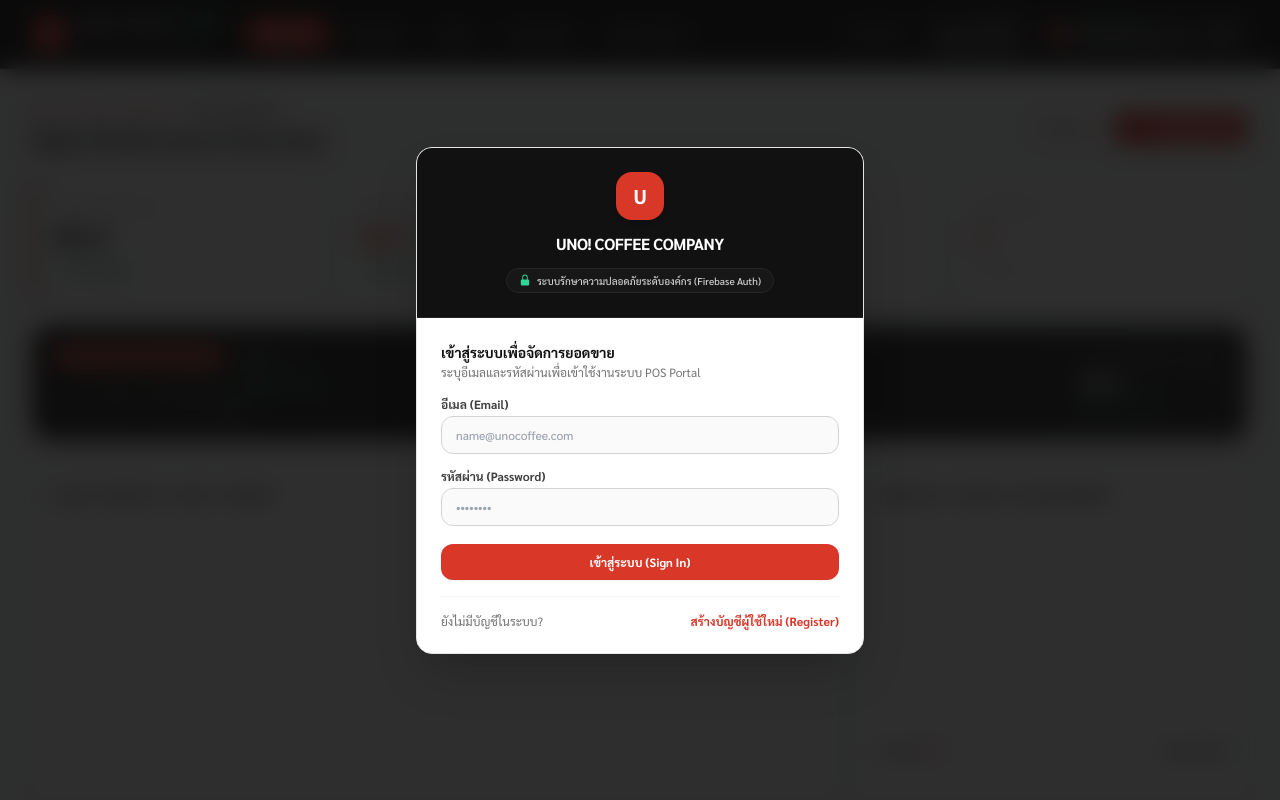
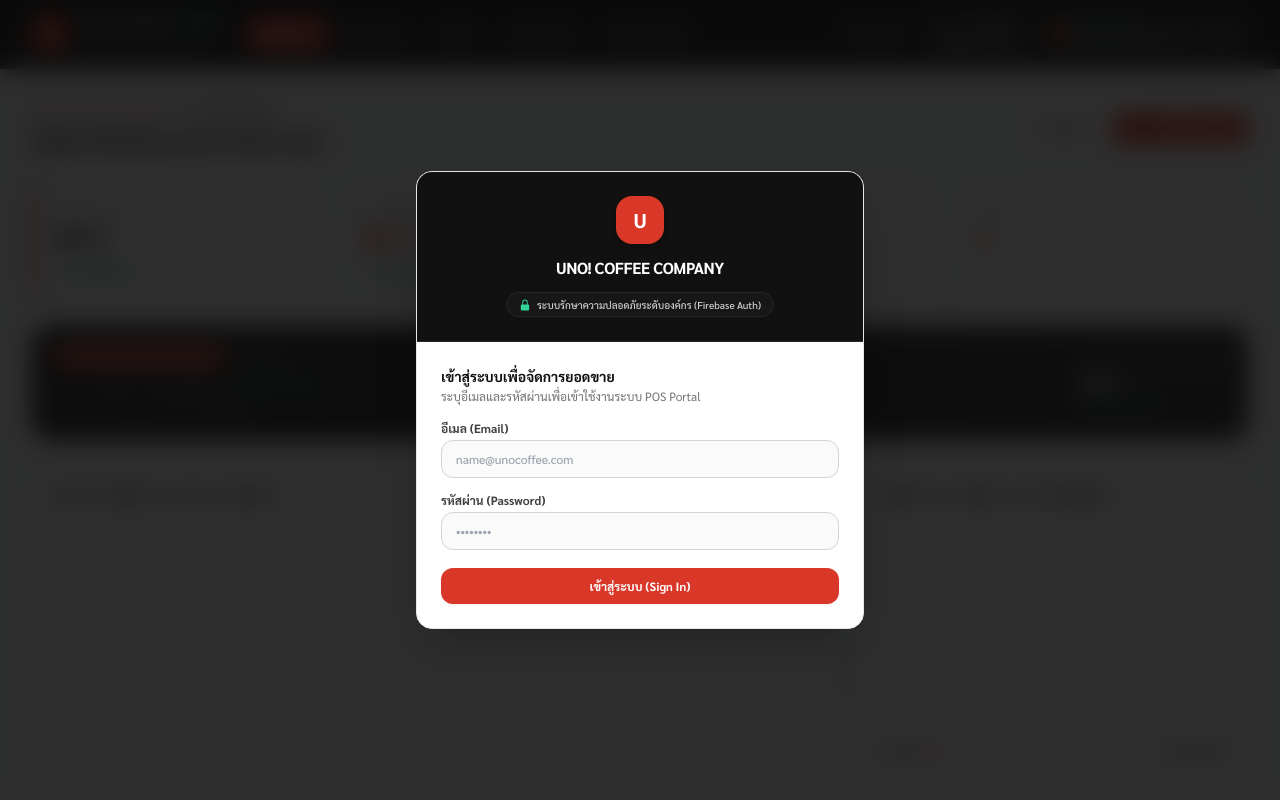
Before and after one commit to p2602142/uno-report, a website with bundled scripts: page index.html in a window 1280 px wide. Shown: the top 800 px of the page. Built offline with nearby package versions, Linux system fonts and the light colour scheme; no server answers.

Commit message:
Update index.html

```diff
--- a/index.html
+++ b/index.html
@@ -179,11 +179,6 @@
                         </button>
                     </div>
                 </form>
-
-                <div class="mt-4 pt-4 border-t border-neutral-100 flex items-center justify-between text-xs">
-                    <span id="auth-toggle-label" class="text-neutral-500">ยังไม่มีบัญชีในระบบ?</span>
-                    <button type="button" id="btn-auth-toggle-mode" class="text-uno-red font-bold hover:underline">สร้างบัญชีผู้ใช้ใหม่ (Register)</button>
-                </div>
             </div>
         </div>
     </div>
```
